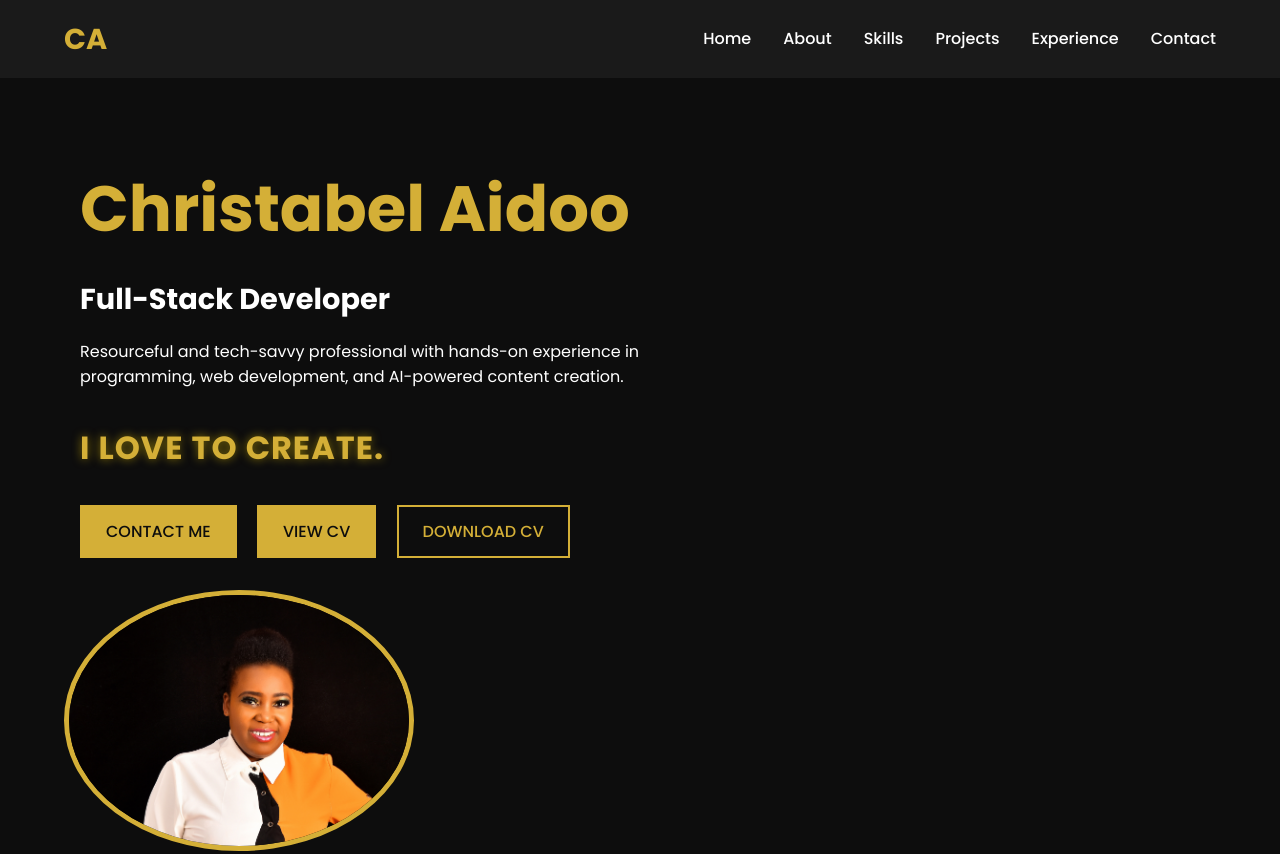
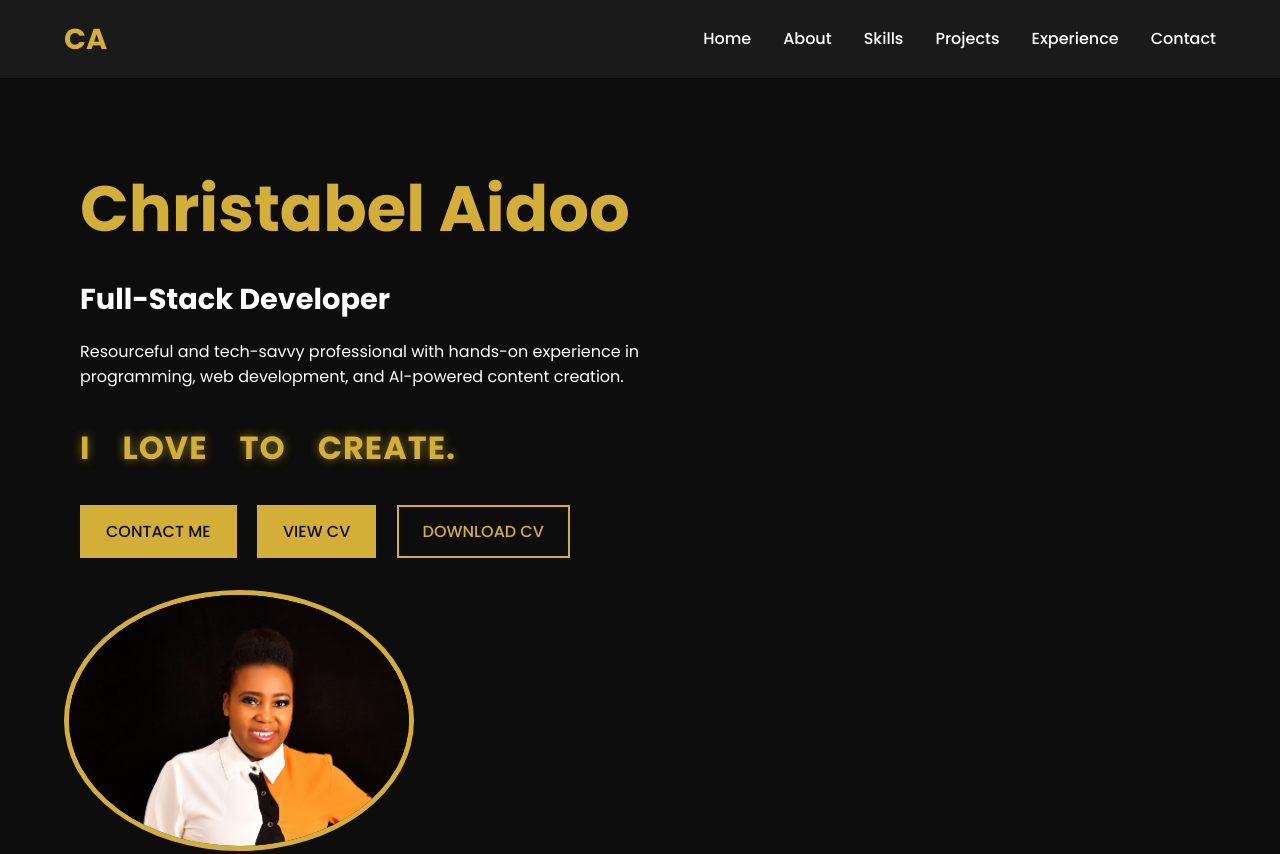
Before and after one commit to christably/Portfolio-2, a plain HTML site: page index.html in a window 1280 px wide. Shown: the top 854 px of the page. Drawn offline with Linux system fonts and the light colour scheme; a script that the page names is missing.

Commit message:
Update styles.css

```diff
--- a/styles.css
+++ b/styles.css
@@ -128,7 +128,7 @@ nav {
     font-weight: 700;
     color: var(--gold);
     display: flex;
-    gap: 0.5rem;
+    gap: 2rem;
     flex-wrap: wrap;
     text-transform: uppercase;
     letter-spacing: 1px;
```
